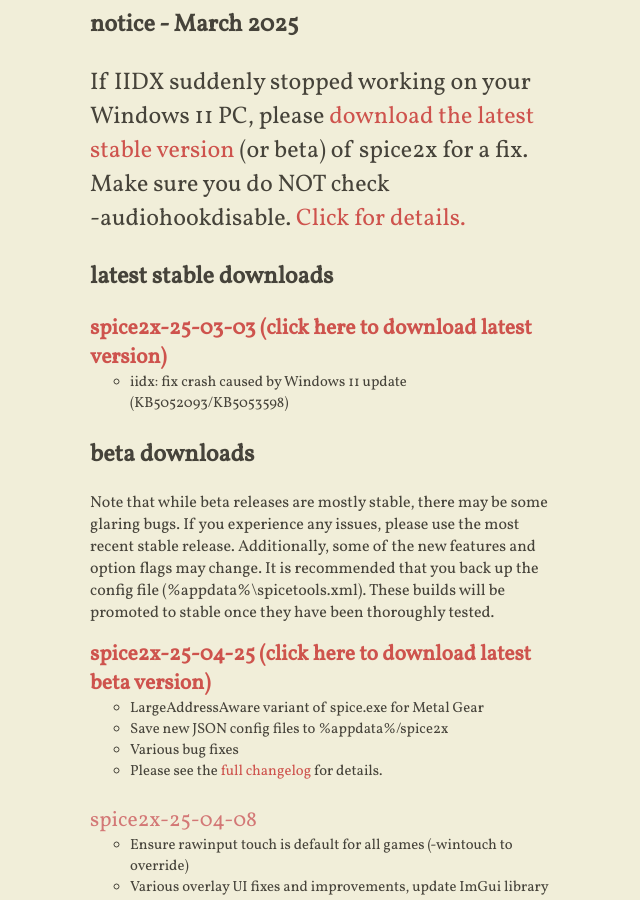
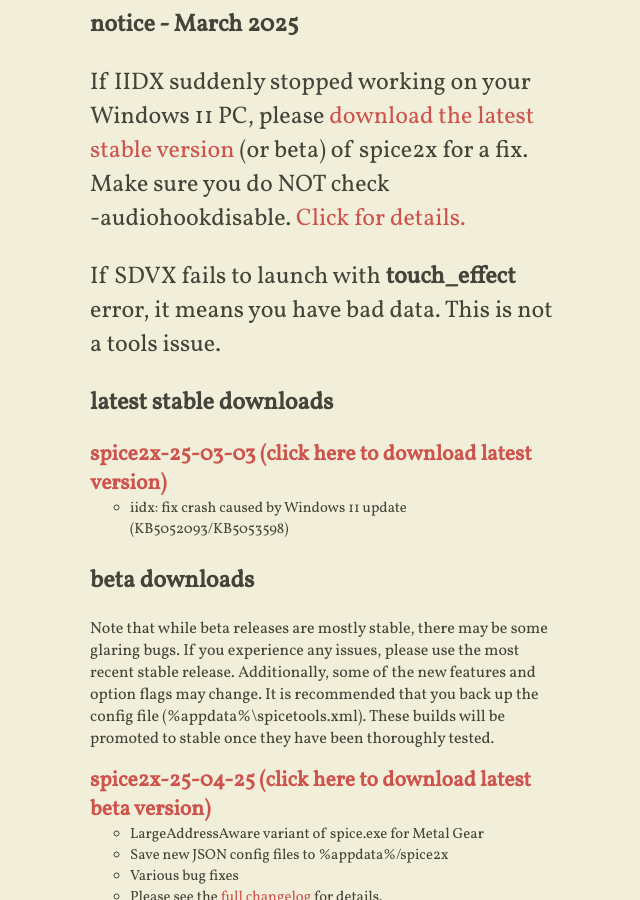
Before and after one commit to spice2x/spice2x.github.io, a Jekyll site: the page built from docs/index.html, in a window 1280 px wide and 900 px high, scrolled down 303 px. Shown: the whole window, without its empty margins (414-1054 px from the left). Built offline with Jekyll 4.4.1, drawn with Linux system fonts in a browser that asks for light colours; nearby versions of some CDN libraries.

Commit message:
touch_effect

```diff
--- a/docs/_includes/content.html
+++ b/docs/_includes/content.html
@@ -18,6 +18,10 @@
   </a>
   (or beta) of spice2x for a fix. Make sure you do NOT check <span style="white-space: nowrap;">-audiohookdisable</span>.
   <a href="https://github.com/spice2x/spice2x.github.io/issues/260">Click for details.</a>
+</p>
+
+<p style="font-size: x-large">
+  If SDVX fails to launch with <strong>touch_effect</strong> error, it means you have bad data. This is not a tools issue.
 </p>
 
 <h2>latest stable downloads</h2>
```
